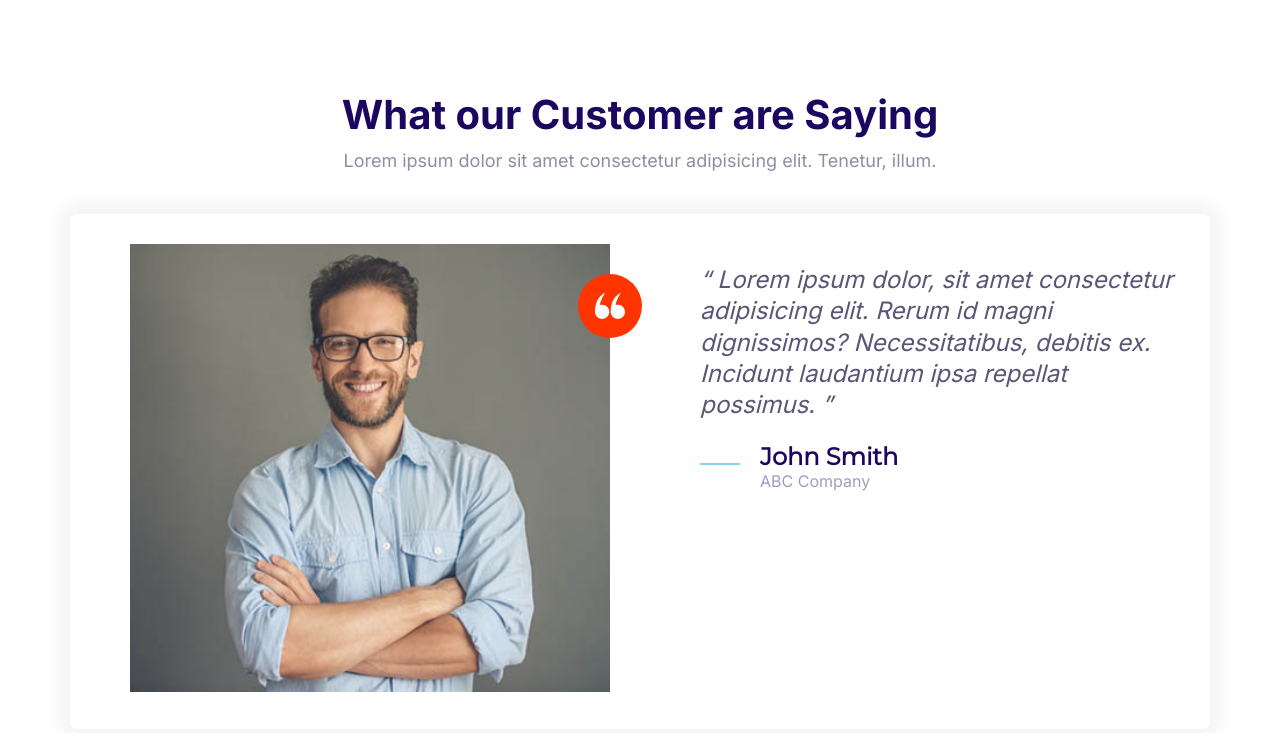
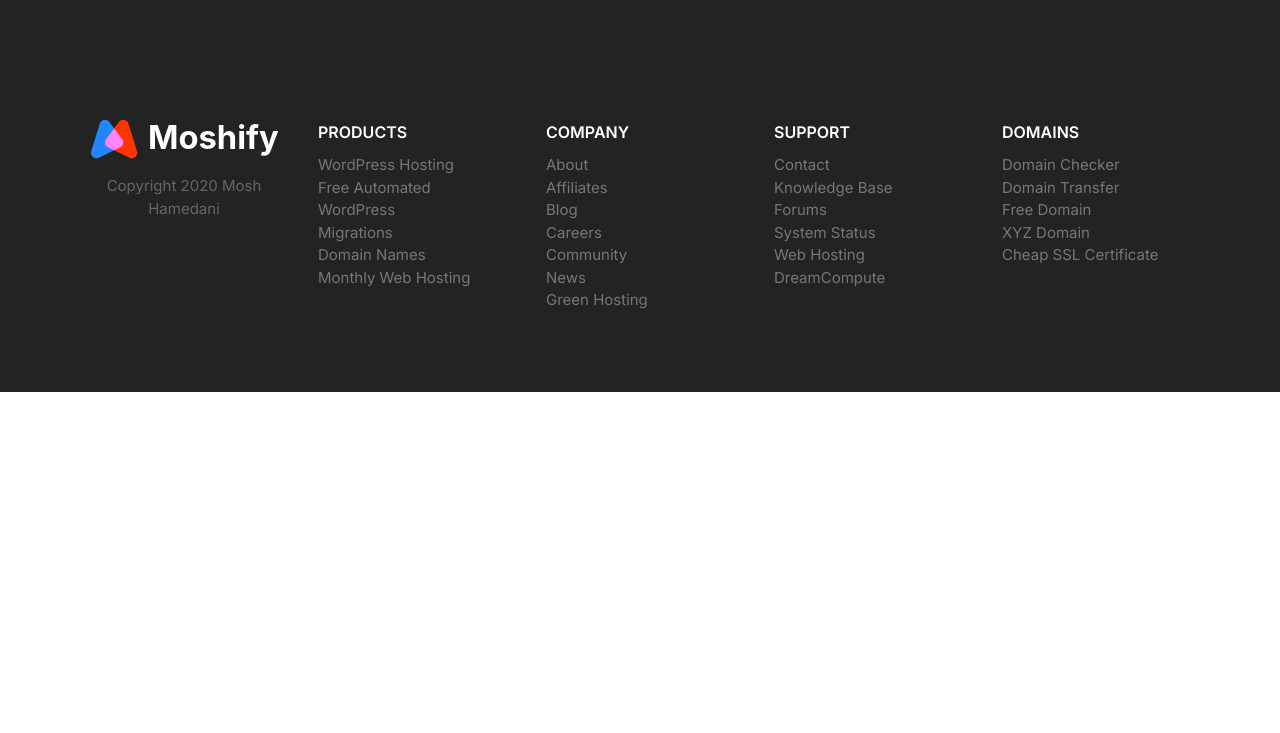
Before and after one commit to dara0869/path42, a plain HTML site: page index.html in a window 1280 px wide. Drawn offline with Linux system fonts and the light colour scheme.

Commit message:
Build of footer block.

```diff
--- a/CSS/Styles.css
+++ b/CSS/Styles.css
@@ -165,6 +165,7 @@ a {
   display: inline-block;
   margin-right: 2rem;
 }
+
 .list--tick {
   list-style-image: url(../images/tick.svg);
   padding-left: 3rem;
@@ -172,7 +173,6 @@ a {
 }
 
 .list--tick .list__item {
-  font-weight: 500;
   padding-left: 0.5rem;
   margin-bottom: 1rem;
 }
@@ -866,3 +866,81 @@ a {
     max-width: 700px;
   }
 }
+
+/******************************************************************************
+***                              Footer Section                             ***
+******************************************************************************/
+.footer {
+  background: #232323;
+  padding-top: 10rem;
+}
+
+.footer a {
+  color: #777;
+  transition: color 0.3s;
+}
+
+.footer a:hover {
+  color: #fff;
+}
+
+.footer__section {
+  padding: 2rem;
+  border-bottom: 1px solid #393939;
+}
+
+.footer__section .list {
+  margin: 0;
+}
+
+.footer__heading {
+  text-transform: uppercase;
+  font-weight: 600;
+  font-size: 2.5rem;
+  line-height: 1.5;
+}
+
+.footer__brand {
+  margin-top: 5rem;
+  text-align: center;
+}
+
+.footer__brand img {
+  max-width: 230px;
+  width: 100%;
+}
+
+.footer__copyright {
+  font-size: 2.1rem;
+  color: #fff;
+  opacity: 0.3;
+}
+
+@media screen and (min-width: 768px) {
+  .footer {
+    font-size: 1.5rem;
+  }
+  .footer__sections {
+    grid-template-columns: repeat(auto-fit, minmax(10rem, 1fr));
+  }
+  .footer .collapsible__chevron {
+    display: none;
+  }
+  .footer .collapsible__content {
+    opacity: 1;
+    max-height: 100%;
+  }
+  .footer__brand {
+    order: -1;
+    margin-top: 1rem;
+  }
+  .footer__copyright {
+    font-size: 1.5rem;
+  }
+  .footer__section {
+    border: 0;
+  }
+  .footer__heading {
+    font-size: 1.6rem;
+  }
+}
--- a/index.html
+++ b/index.html
@@ -12,52 +12,85 @@
     <link rel="stylesheet" href="CSS/Styles.css" />
   </head>
   <body>
-    <section class="block">
-      <header class="block__header">
-        <h2>What our Customer are Saying</h2>
-        <p>
-          Lorem ipsum dolor sit amet consectetur adipisicing elit. Tenetur,
-          illum.
-        </p>
+    <footer class="block block--dark footer">
+      <div class="container grid footer__sections">
+        <section class="collapsible collapsible--expanded footer__section">
+          <header class="collapsible__header">
+            <h2 class="collapsible__heading footer__heading">Products</h2>
+            <svg class="icon icon--white collapsible__chevron">
+              <use xlink:href="images/sprite.svg#chevron"></use>
+            </svg>
           </header>
-      <div class="container">
-        <div class="card testimonial">
-          <div class="grid grid--1x2">
-            <div class="testimonial__image">
-              <img
-                src="images/testimonial.jpg"
-                alt="A happy, smiling customer"
-              />
-              <span class="icon-container icon-container--accent">
-                <svg class="icon icon--white icon--small">
-                  <use xlink:href="images/sprite.svg#quotes"></use>
+          <div class="collapsible__content">
+            <ul class="list">
+              <li><a href="#">WordPress Hosting</a></li>
+              <li><a href="#">Free Automated WordPress</a></li>
+              <li><a href="#">Migrations</a></li>
+              <li><a href="#">Domain Names</a></li>
+              <li><a href="#">Monthly Web Hosting</a></li>
+            </ul>
+          </div>
+        </section>
+        <section class="collapsible footer__section">
+          <header class="collapsible__header">
+            <h2 class="collapsible__heading footer__heading">Company</h2>
+            <svg class="icon icon--white collapsible__chevron">
+              <use xlink:href="images/sprite.svg#chevron"></use>
             </svg>
-              </span>
+          </header>
+          <div class="collapsible__content">
+            <ul class="list">
+              <li><a href="#">About</a></li>
+              <li><a href="#">Affiliates</a></li>
+              <li><a href="#">Blog</a></li>
+              <li><a href="#">Careers</a></li>
+              <li><a href="#">Community</a></li>
+              <li><a href="#">News</a></li>
+              <li><a href="#">Green Hosting</a></li>
+            </ul>
           </div>
-            <blockquote class="quote">
-              <p class="quote__text">
-                Lorem ipsum dolor, sit amet consectetur adipisicing elit. Rerum
-                id magni dignissimos? Necessitatibus, debitis ex. Incidunt
-                laudantium ipsa repellat possimus.
-              </p>
-              <footer>
-                <div class="media">
-                  <div class="media__image">
-                    <svg class="icon icon--primary quote__line">
-                      <use xlink:href="images/sprite.svg#line"></use>
+        </section>
+        <section class="collapsible footer__section">
+          <header class="collapsible__header">
+            <h2 class="collapsible__heading footer__heading">Support</h2>
+            <svg class="icon icon--white collapsible__chevron">
+              <use xlink:href="images/sprite.svg#chevron"></use>
             </svg>
+          </header>
+          <div class="collapsible__content">
+            <ul class="list">
+              <li><a href="#">Contact</a></li>
+              <li><a href="#">Knowledge Base</a></li>
+              <li><a href="#">Forums</a></li>
+              <li><a href="#">System Status</a></li>
+              <li><a href="#">Web Hosting</a></li>
+              <li><a href="#">DreamCompute</a></li>
+            </ul>
           </div>
-                  <div class="media__body">
-                    <h3 class="media__title quote__author">John Smith</h3>
-                    <p class="quote__organization">ABC Company</p>
+        </section>
+        <section class="collapsible footer__section">
+          <header class="collapsible__header">
+            <h2 class="collapsible__heading footer__heading">Domains</h2>
+            <svg class="icon icon--white collapsible__chevron">
+              <use xlink:href="images/sprite.svg#chevron"></use>
+            </svg>
+          </header>
+          <div class="collapsible__content">
+            <ul class="list">
+              <li><a href="#">Domain Checker</a></li>
+              <li><a href="#">Domain Transfer</a></li>
+              <li><a href="#">Free Domain</a></li>
+              <li><a href="#">XYZ Domain</a></li>
+              <li><a href="#">Cheap SSL Certificate</a></li>
+            </ul>
           </div>
+        </section>
+        <section class="footer__brand">
+          <img src="images/logo.svg" alt="" />
+          <p class="footer__copyright">Copyright 2020 Mosh Hamedani</p>
+        </section>
       </div>
     </footer>
-            </blockquote>
-          </div>
-        </div>
-      </div>
-    </section>
     <script src="js/main.js"></script>
   </body>
 </html>
```
Also changed, not shown: components/block-footer.html (added, +79 -0 lines). Lines whose indentation alone changed are shown as unchanged.
